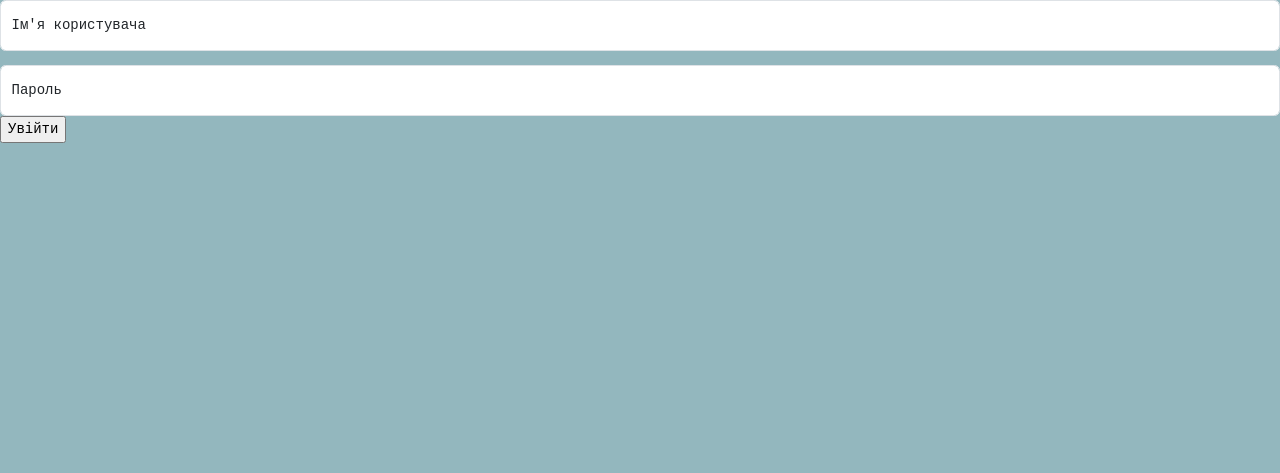
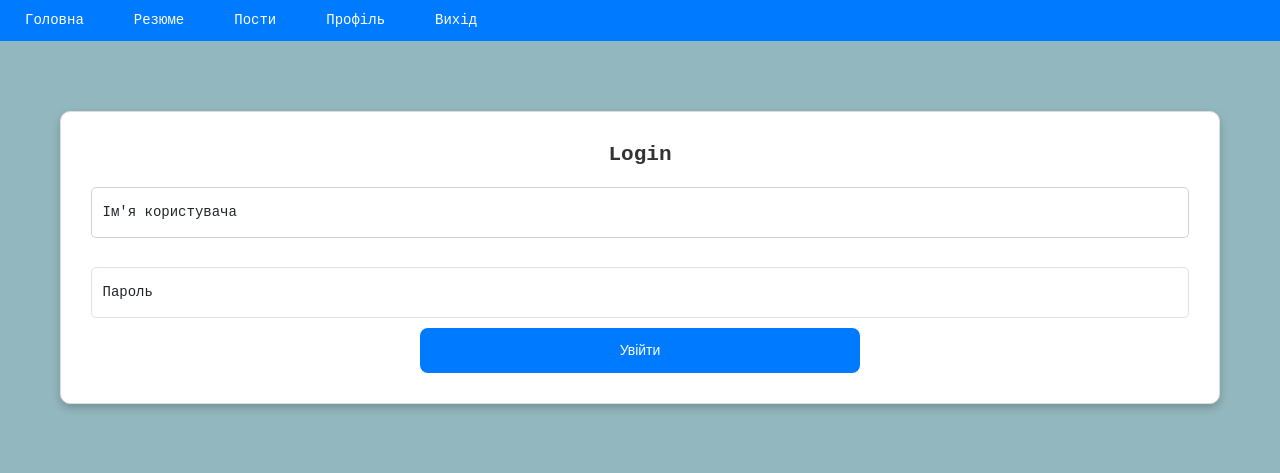
Before and after one commit to ArturVyklynets/flask-app-lab, a Flask app: page /hi/login in a window 1280 px wide. Shown: the top 473 px of the page. Run offline with Flask 3, Linux system fonts and the light colour scheme; the visitor is signed in with stand-in values (Sample User, id 1).

Commit message:
add navigation to base.html, update profile.html, add function "set_color_theme" and visual updated

```diff
--- a/app/static/css/style.css
+++ b/app/static/css/style.css
@@ -19,8 +19,45 @@
   color: #fff;
 }
 
+.navbar {
+  background-color: #007bff;
+  padding: 10px 0;
+}
+
+.navbar ul {
+  list-style-type: none;
+  margin: 0;
+  padding: 0;
+  display: flex;
+  justify-content: center;
+  flex-wrap: wrap;
+}
+
+.navbar li {
+  margin: 0 15px;
+}
+
+.navbar a {
+  color: #ffffff;
+  text-decoration: none;
+  font-size: 1em;
+  padding: 5px 10px;
+  transition: background-color 0.3s ease;
+}
+
+.navbar a:hover,
+.navbar a.active {
+  background-color: #0056b3;
+  border-radius: 5px;
+}
+
+
 .main {
-  padding-top: 100px;
+  max-width: 1200px;
+  margin: 0 auto;
+  padding: 20px;
+  display: flex;
+  flex-direction: column;
 }
 
 .section {
@@ -272,9 +309,178 @@
   font-size: 14px;
 }
 
+
+
+.nav-list {
+  width: 100%;
+  display: flex;
+  flex-direction: row;
+  list-style: none;
+  justify-content: end;
+  padding: 10px;
+  gap: 60px;
+}
+
+.ageNotApproved {
+  color: red;
+}
+
+.ageApproved {
+  color: green;
+}
+
+.loginForm {
+  width: 100%;
+  margin: 50px auto;
+  padding: 30px;
+  background-color: #ffffff;
+  border-radius: 10px;
+  box-shadow: 0 4px 8px rgba(0, 0, 0, 0.2);
+  font-family: Arial, sans-serif;
+  text-align: center;
+}
+.loginForm h2 {
+  margin-bottom: 20px;
+  color: #333;
+  font-size: 1.5em;
+  font-weight: bold;
+}
+.formButton {
+  width: 40%;
+  align-self: center;
+  padding: 12px;
+  margin-top: 10px;
+  border: none;
+  border-radius: 8px;
+  font-size: 1em;
+  color: #ffffff;
+  background-color: #007bff;
+  transition: background-color 0.3s ease;
+}
+
+.formButton:hover {
+  background-color: #0056b3;
+  cursor: pointer;
+}
+
+/* ///////// */
+
+.profile h1 {
+  font-size: 2em;
+  color: #333;
+  text-align: center;
+  margin-bottom: 10px;
+}
+
+.profile a {
+  display: block;
+  text-align: center;
+  padding: 5px 10px;
+  background-color: #f44336;
+  color: #fff;
+  text-decoration: none;
+  border-radius: 5px;
+  width: fit-content;
+}
+
+
+form {
+  display: flex;
+  flex-direction: column;
+  margin: 20px 0;
+  padding: 20px;
+  border: 1px solid #ddd;
+  border-radius: 8px;
+  background-color: #fafafa;
+}
+
+form input[type="text"] {
+  padding: 10px;
+  margin-bottom: 15px;
+  border: 1px solid #ced4da;
+  border-radius: 5px;
+  font-size: 1em;
+  transition: border-color 0.3s ease;
+}
+
+form input[type="text"]:focus {
+  border-color: #007bff;
+  outline: none;
+}
+
+form button[type="submit"] {
+  align-self: center;
+  padding: 10px;
+  font-size: 1em;
+  width: fit-content;
+}
+
+
+
+.cookiesTable h2 {
+  text-align: center;
+  font-size: 1.5em;
+  color: #333;
+}
+
+.cookiesTable table {
+  margin: 0 auto;
+  border-collapse: collapse;
+  margin-top: 15px;
+}
+
+.cookiesTable th, .cookiesTable td {
+  padding: 10px;
+  border: 1px solid #ddd;
+  text-align: center;
+}
+
+.cookiesTable th {
+  background-color: #007bff;
+  color: #ffffff;
+}
+
+.cookiesTable tr{
+  background-color: #b7b8b8;
+}
+
+.cookiesTable tr:nth-child(even) {
+  background-color: #f2f2f2;
+}
+
+
+.light {
+  background-color: #ffffff;
+  color: #333333;
+}
+
+
+.dark {
+  background-color: #333333;
+}
+
+.dark p, .dark h1 {
+  color: #f8f9fa;
+}
+
+.chooseColorTheme {
+  margin-bottom: 20px;
+  display: flex;
+  flex-direction: row;
+  gap: 40px;
+}
+
+
 @media (max-width: 768px) {
   * {
     font-size: 12px;
+  }
+  .main {
+    padding: 10px;
+  }
+
+  .loginForm {
+    width: 100%;
   }
   .about {
     flex-direction: column;
@@ -308,21 +514,3 @@
     text-align: center;
   }
 }
-
-.nav-list {
-  width: 100%;
-  display: flex;
-  flex-direction: row;
-  list-style: none;
-  justify-content: end;
-  padding: 10px;
-  gap: 60px;
-}
-
-.ageNotApproved {
-  color: red;
-}
-
-.ageApproved {
-  color: green;
-}
--- a/app/templates/base.html
+++ b/app/templates/base.html
@@ -8,6 +8,22 @@
   <title> {% block title %} {% endblock %} - FlaskApp</title>
 </head>
 <body class="page">
+  <header>
+    <nav class="navbar">
+        <ul>
+            <li><a href="{{ url_for('home') }}">Головна</a></li>
+            <li><a href="{{ url_for('resume') }}">Резюме</a></li>
+            <li><a href="{{ url_for('posts.get_posts') }}">Пости</a></li>
+            {% if 'username' in session %}
+            <li><a href="{{ url_for('users.get_profile') }}">Профіль</a></li>
+            <li><a href="{{ url_for('users.logout') }}">Вихід</a></li>
+        {% else %}
+            <li><a href="{{ url_for('users.login') }}">Вхід</a></li>
+        {% endif %}
+        </ul>
+    </nav>
+</header>
+
   {% with msg = get_flashed_messages(with_categories=True) %}
   {% if msg %}
   {% for category, message in msg %}
--- a/app/users/templates/users/login.html
+++ b/app/users/templates/users/login.html
@@ -2,7 +2,9 @@
 {% block title %} Login Page {%endblock%}
 
 {% block content %}
-<form method="post">
+<main class="main">
+  <form class="loginForm" method="post">
+    <h2>Login</h2>
     <div class="form-floating mb-3">
       <input type="text" class="form-control" name="username" id="floatingInput" placeholder="name@example.com">
       <label for="floatingInput">Ім'я користувача</label>
@@ -11,7 +13,8 @@
       <input type="password" class="form-control" name="password" id="floatingPassword" placeholder="Password">
       <label for="floatingPassword">Пароль</label>
     </div>
-  <input type="submit" value="Увійти">
+    <input type="submit" class="formButton btn btn-primary" value="Увійти">
 
   </form>
+</main>
 {% endblock %}
--- a/app/users/views.py
+++ b/app/users/views.py
@@ -7,27 +7,28 @@
     if "username" and "password" in session:
         username_value = session["username"]
         password_value = session["password"]
+        color_theme = request.cookies.get('color_theme', 'light')
         cookies_data = request.cookies.items()
 
-        # return render_template('profile.html', cookies=cookies_data)
-        return render_template("profile.html", username=username_value, password=password_value, cookies=cookies_data)
+        return render_template("profile.html", username=username_value, password=password_value, cookies=cookies_data, color_theme=color_theme)
     flash("Invalid session: You need to log in to access this page.", "danger")
     return redirect(url_for("users.login"))
 
 @user_bp.route("/login" , methods=['GET', 'POST'])
 def login():
-    if request.method == "POST":
-        username = request.form["username"].strip()
-        password = request.form["password"].strip()
-        if username == 'student' and password == 'studentPass':
-          session["username"] = username
-          session["password"] = password
-          flash("Success: You have successfully logged in.", "success")
-          return redirect(url_for("users.get_profile"))
-        else:
-            flash("Wrong data! Try again!", "danger")
-    return render_template("login.html")
-
+    if "username" and "password" not in session:
+      if request.method == "POST":
+          username = request.form["username"].strip()
+          password = request.form["password"].strip()
+          if username == 'student' and password == 'studentPass':
+            session["username"] = username
+            session["password"] = password
+            flash("Success: You have successfully logged in.", "success")
+            return redirect(url_for("users.get_profile"))
+          else:
+              flash("Wrong data! Try again!", "danger")
+      return render_template("login.html")
+    return redirect(url_for("users.get_profile"))
 @user_bp.route('/logout')
 def logout():
     session.pop('username', None)
@@ -53,7 +54,7 @@
     value = request.form.get('valueCookie')
     time = request.form.get('timeCookie')
     time = int(time)
-    response = make_response('Кука встановлена')
+    response = make_response(redirect(url_for('users.get_profile')))
     response.set_cookie( key, value, max_age=timedelta(seconds=time))
     return response
 
@@ -66,11 +67,21 @@
 @user_bp.route('/delete_cookie_by_key', methods=['GET', 'POST'])
 def delete_cookie_by_key():
     key = request.form.get('keyCookie')
-    response = make_response('Кука видалена')
+    response = make_response(redirect(url_for('users.get_profile')))
     response.set_cookie(key, '', expires=0)
+    return response
 
 @user_bp.route('/delete_all_cookies', methods=['GET', 'POST'])
 def delete_all_cookies():
-    response = make_response('Кукі видалено')
+    response = make_response(redirect(url_for('users.get_profile')))
     for cookie in request.cookies:
         response.set_cookie(cookie, '', expires=0)
+    return response
+
+@user_bp.route('/profile/set_color_theme/<string:color>')
+def set_color_theme(color):
+    if color not in ['light', 'dark']:
+        color = 'light'
+    response = make_response(redirect(url_for('users.get_profile')))
+    response.set_cookie('color_theme', color)
+    return response
```
Also changed, not shown: app/users/templates/users/profile.html (+23 -11 lines). Lines whose indentation alone changed are shown as unchanged.
